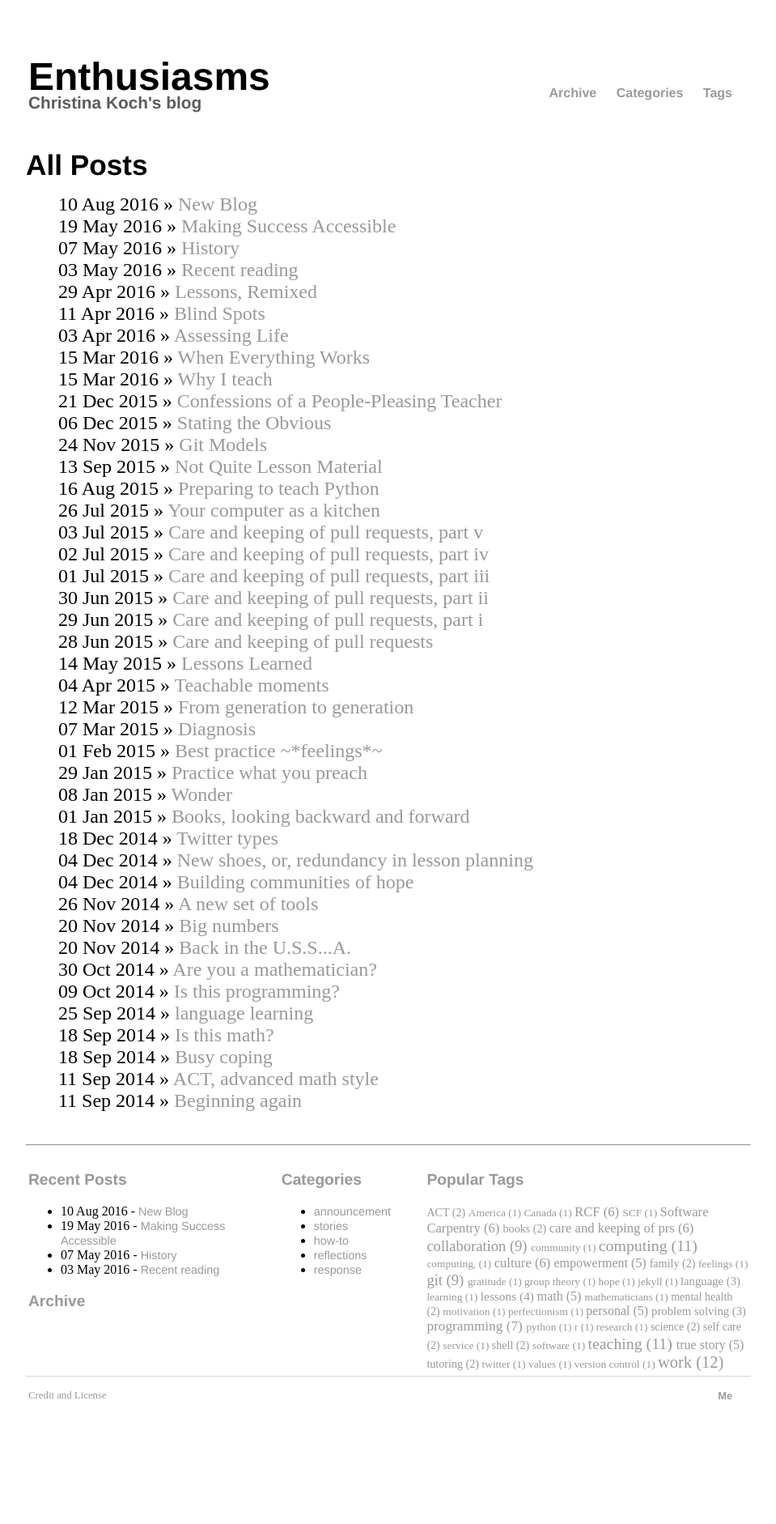
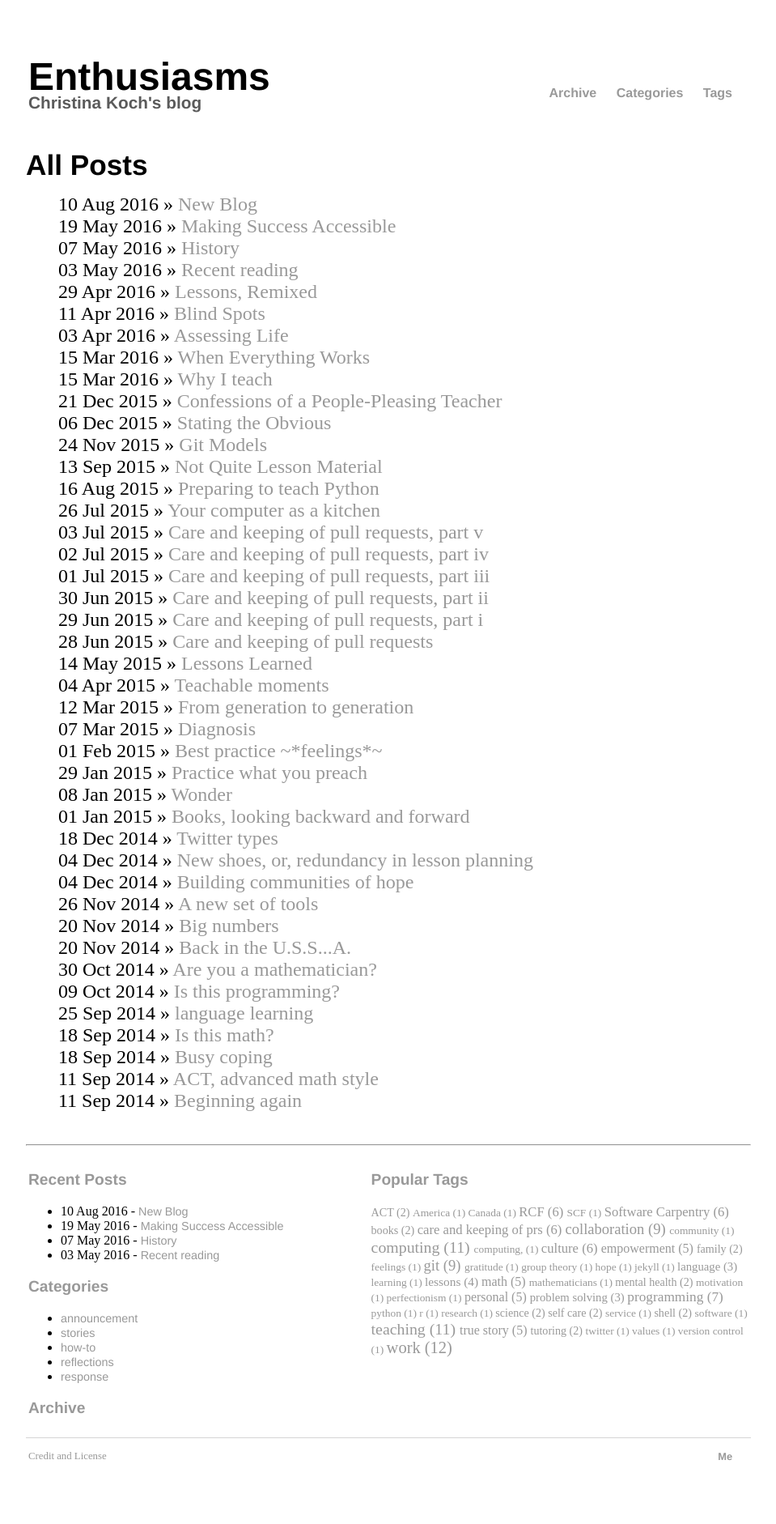
Before and after one commit to ChristinaLK/blog, a Jekyll site: the page built from archive/index.html, in a window 1280 px wide. Shown: the whole page at 81% size, without its empty margins (160-1119 px from the left). Built offline with Jekyll 4.4.1, drawn with Linux system fonts in a browser that asks for light colours; before the commit the page ends 1806 px from its top, so only the background shows below that.

Commit message:
two column footer

```diff
--- a/_includes/blog_footer.html
+++ b/_includes/blog_footer.html
@@ -1,6 +1,6 @@
 <table width="100%"><tr>
 
-<td class="blogfoot" style="width: 35%;">
+<td class="blogfoot" style="width: 45%;">
 
 <h3><a href="{{site.root}}/">Recent Posts</a></h3>
 <ul>
@@ -11,11 +11,6 @@
   {% endfor %}
 </ul>
 
-<h3><a href="{{site.root}}/archive/">Archive</a></h3>
-
-</td>
-
-<td class="blogfoot" style="width: 20%;">
 <h3><a href="{{site.root}}/categories">Categories</a></h3>
 <ul>
 
@@ -27,9 +22,11 @@
 
 </ul>
 
+<h3><a href="{{site.root}}/archive/">Archive</a></h3>
+
 </td>
 
-<td class="blogfoot"  style="width: 45%;">
+<td class="blogfoot"  style="width: 50%;">
 <h3><a href="{{site.root}}/tags">Popular Tags</a></h3>
 
 {% assign tags = site.tags | sort %}
```
